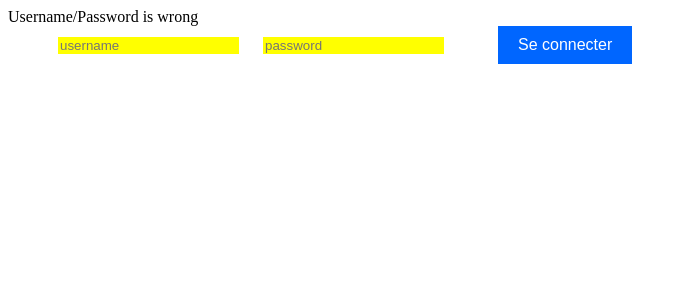
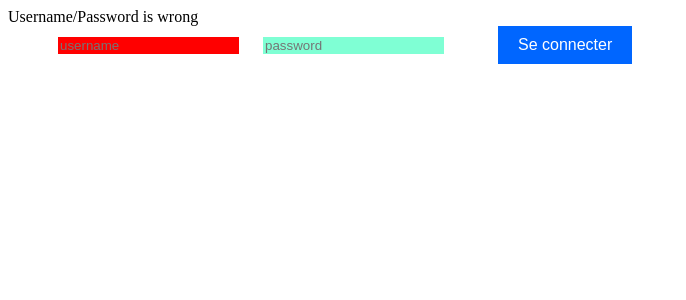
Before and after one commit to xscap1/Make-Your-Cocktail, a PHP site: page /login.php in a window 1280 px wide. Shown: the top 300 px of the page, without its empty margins (0-686 px from the left). Run offline with PHP 8.4, Linux system fonts and the light colour scheme; data that the repository does not hold is empty.

Commit message:
test commit with good github profile

```diff
--- a/css/login.css
+++ b/css/login.css
@@ -1,12 +1,12 @@
 #username {
-    background-color: yellow;
+    background-color: red;
     border: 0;
     margin-left: 50px;
     margin-right: 20px;
 }
 
 #password {
-    background-color: yellow;
+    background-color: aquamarine;
     border: 0;
     margin-right: 20px;
 }
```
